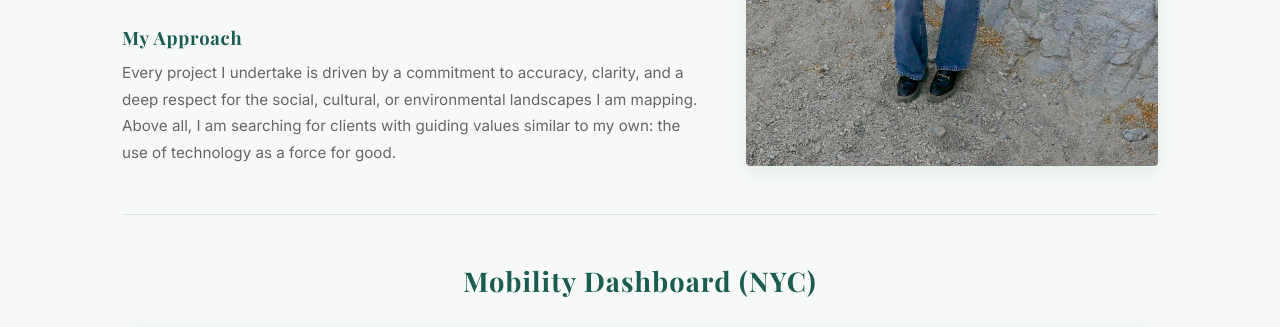
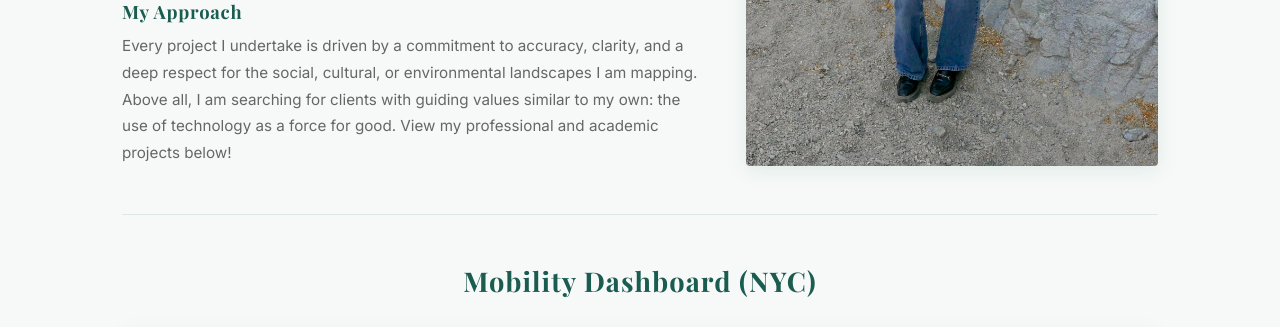
Before and after one commit to sgruger/sgruger.github.io, a Jekyll site: the page built from index.md, in a window 1280 px wide and 1400 px high, scrolled down 530 px, cut to the strip 224-551 px from the top of the window. Built offline with Jekyll 4.4.1, drawn with Linux system fonts in a browser that asks for light colours; some of the changed lines change nothing that is shown; some of the changed text lies outside the part shown.

Commit message:
Refine project descriptions and text clarity
Updated project descriptions and improved clarity in the text.

```diff
--- a/index.md
+++ b/index.md
@@ -19,7 +19,7 @@
     </div>
     <div class="card">
       <h3>My Approach</h3>
-      <p>Every project I undertake is driven by a commitment to accuracy, clarity, and a deep respect for the social, cultural, or environmental landscapes I am mapping. Above all, I am searching for clients with guiding values similar to my own: the use of technology as a force for good. View my professional and academic projects below!</p>
+      <p>Every project I undertake is driven by a commitment to accuracy, clarity, and a deep respect for the social, cultural, or environmental landscapes I am mapping. Above all, I am searching for clients with guiding values similar to my own: the use of technology as a force for good.</p>
     </div>
   </div>
   -->
@@ -36,7 +36,7 @@
     </div>
     <div class="about-block">
       <h3>My Approach</h3>
-      <p>Every project I undertake is driven by a commitment to accuracy, clarity, and a deep respect for the social, cultural, or environmental landscapes I am mapping. Above all, I am searching for clients with guiding values similar to my own: the use of technology as a force for good.</p>
+      <p>Every project I undertake is driven by a commitment to accuracy, clarity, and a deep respect for the social, cultural, or environmental landscapes I am mapping. Above all, I am searching for clients with guiding values similar to my own: the use of technology as a force for good. View my professional and academic projects below!</p>
     </div>
   </div>
 
@@ -105,7 +105,7 @@
     <!-- PROJECT CARD 3 -->
     <div class="project-card" onclick="openModal(
       'Mapping Hope: Using Data to Reach Women in Need',
-      'Conducted a geographic and statistical analysis of five years of Hope Women’s Center client intake data, revealing that three locations served more than 70% of all clients and identifying opportunities to improve service delivery. Produced strategic recommendations for resource allocation, enhanced data collection, and expansion of high-impact programs to help guide future decisions and increase access to essential services for women and families across Arizona.',
+      'Conducted a geographic and statistical analysis of five years of Hope Women’s Center client intake data, revealing that three locations served more than 70% of all clients and identifying opportunities to improve service delivery. Produced strategic recommendations in an interal report for resource allocation, enhanced data collection, and expansion of high-impact programs to help guide future decisions and increase access to essential services for women and families across Arizona.',
       'assets/images/project3.jpg',
       'https://news.asu.edu/20250916-local-national-and-global-affairs-asu-students-provide-help-and-hope-women-crisis'
     ">
@@ -113,7 +113,7 @@
       <div class="project-card-body">
         <h4>Mapping Hope: Using Data to Reach Women in Need</h4>
         <p>Quantitative reporting for one of Arizona's Largest Women's centers.</p>
-        <span class="project-tag">Science Communication · Non-Profit Collaboration</span>
+        <span class="project-tag">R Studio · Multivariate Regression</span>
       </div>
     </div>
 
```
